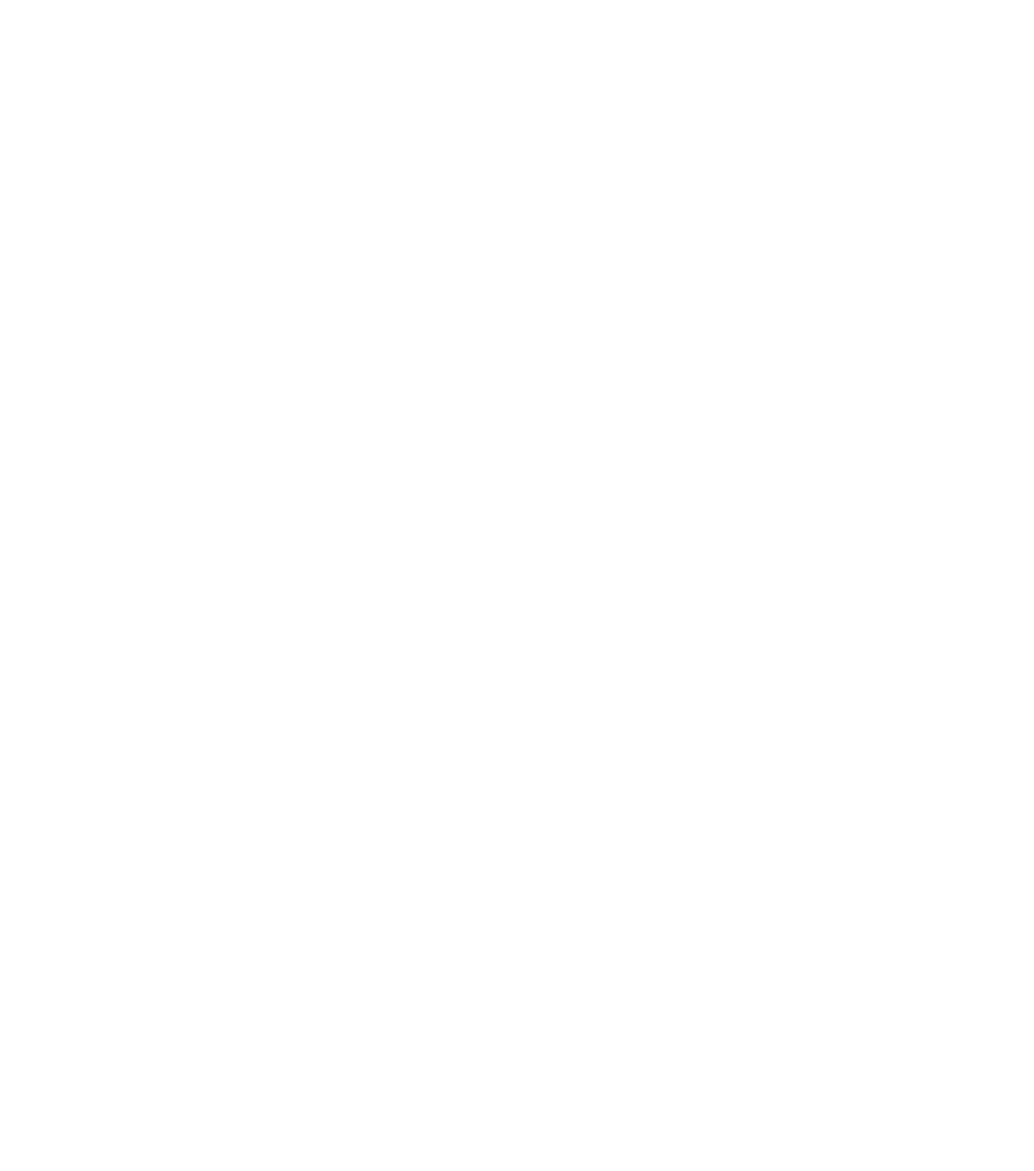
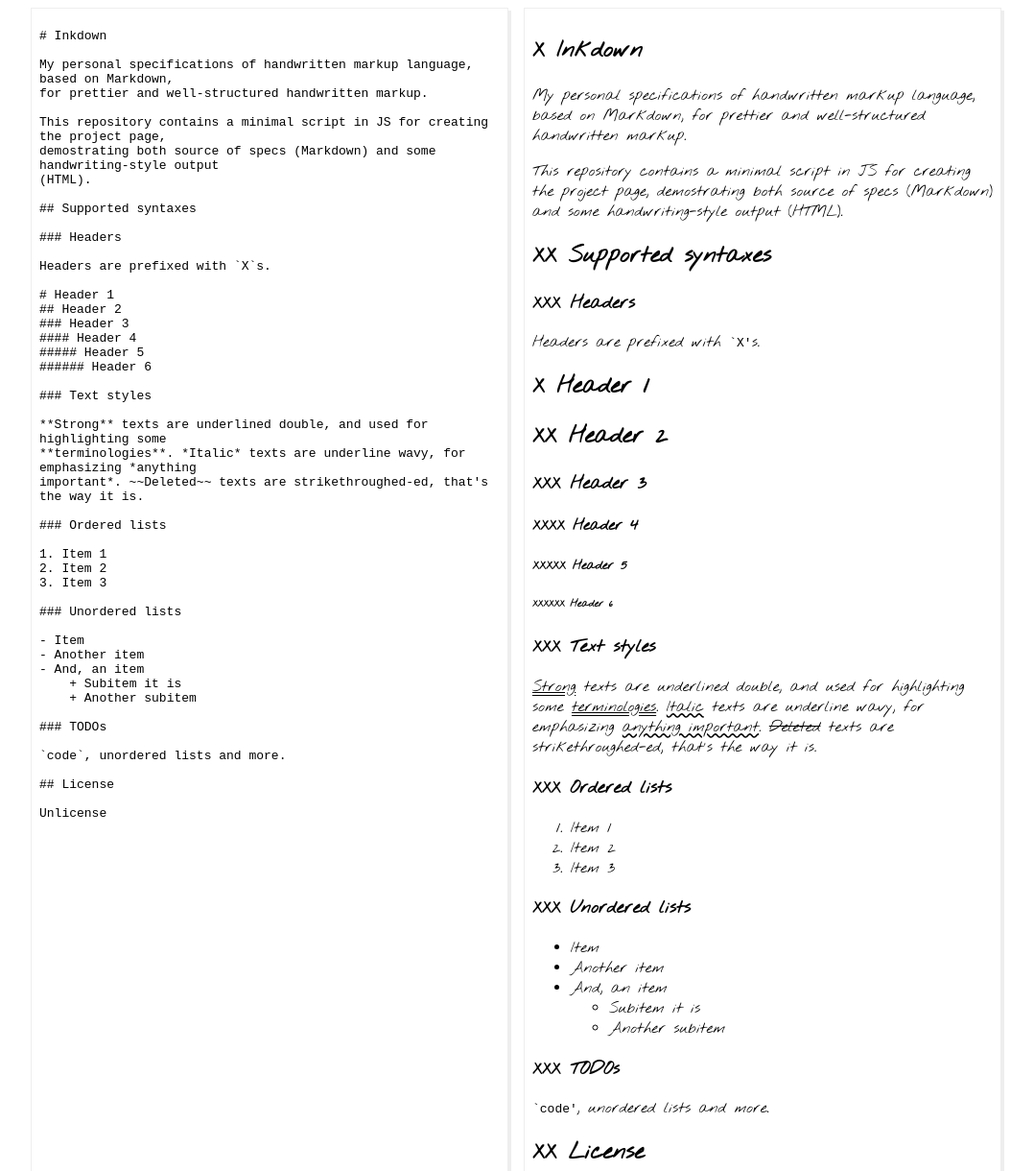
Before and after one commit to anqurvanillapy/inkdown, a website: page index.html in a window 1280 px wide. Shown: the top 1220 px of the page at 96% size, without its empty margins (102-1180 px from the left). Before the commit the page ends 800 px from the top, so only its background shows below. Drawn offline with Linux system fonts and the light colour scheme.

Commit message:
use README.md as specs itself

```diff
--- a/index.html
+++ b/index.html
@@ -1 +1,109 @@
-<!DOCTYPE html><html><head> <meta charset="utf-8"> <meta http-equiv="X-UA-Compatible" content="IE=edge,chrome=1"> <meta name="viewport" content="initial-scale=1"> <meta name="description" content="Markdown for handwriting"> <meta name="author" content="AnqurVanillapy"> <title>Inkdown</title> <style></style></head><body></body></html>
+<!DOCTYPE html>
+<html>
+<head>
+  <meta charset="utf-8">
+  <meta http-equiv="X-UA-Compatible" content="IE=edge,chrome=1">
+  <meta name="viewport" content="initial-scale=1">
+  <meta name="description" content="Markdown for handwriting">
+  <meta name="author" content="AnqurVanillapy">
+  <link rel="stylesheet" href="style.css">
+  <link rel="stylesheet" href="//fonts.googleapis.com/css?family=Nothing+You+Could+Do">
+  <title>Inkdown</title>
+</head>
+<body>
+  <section>
+    <pre class="text"># Inkdown
+
+My personal specifications of handwritten markup language, based on Markdown,
+for prettier and well-structured handwritten markup.
+
+This repository contains a minimal script in JS for creating the project page,
+demostrating both source of specs (Markdown) and some handwriting-style output
+(HTML).
+
+## Supported syntaxes
+
+### Headers
+
+Headers are prefixed with `X`s.
+
+# Header 1
+## Header 2
+### Header 3
+#### Header 4
+##### Header 5
+###### Header 6
+
+### Text styles
+
+**Strong** texts are underlined double, and used for highlighting some
+**terminologies**. *Italic* texts are underline wavy, for emphasizing *anything
+important*. ~~Deleted~~ texts are strikethroughed-ed, that's the way it is.
+
+### Ordered lists
+
+1. Item 1
+2. Item 2
+3. Item 3
+
+### Unordered lists
+
+- Item
+- Another item
+- And, an item
+    + Subitem it is
+    + Another subitem
+
+### TODOs
+
+`code`, unordered lists and more.
+
+## License
+
+Unlicense
+</pre>
+  </section>
+  <section>
+    <h1 id="inkdown">Inkdown</h1>
+<p>My personal specifications of handwritten markup language, based on Markdown,
+for prettier and well-structured handwritten markup.</p>
+<p>This repository contains a minimal script in JS for creating the project page,
+demostrating both source of specs (Markdown) and some handwriting-style output
+(HTML).</p>
+<h2 id="supported-syntaxes">Supported syntaxes</h2>
+<h3 id="headers">Headers</h3>
+<p>Headers are prefixed with <code>X</code>s.</p>
+<h1 id="header-1">Header 1</h1>
+<h2 id="header-2">Header 2</h2>
+<h3 id="header-3">Header 3</h3>
+<h4 id="header-4">Header 4</h4>
+<h5 id="header-5">Header 5</h5>
+<h6 id="header-6">Header 6</h6>
+<h3 id="text-styles">Text styles</h3>
+<p><strong>Strong</strong> texts are underlined double, and used for highlighting some
+<strong>terminologies</strong>. <em>Italic</em> texts are underline wavy, for emphasizing <em>anything
+important</em>. <del>Deleted</del> texts are strikethroughed-ed, that&#39;s the way it is.</p>
+<h3 id="ordered-lists">Ordered lists</h3>
+<ol>
+<li>Item 1</li>
+<li>Item 2</li>
+<li>Item 3</li>
+</ol>
+<h3 id="unordered-lists">Unordered lists</h3>
+<ul>
+<li>Item</li>
+<li>Another item</li>
+<li>And, an item<ul>
+<li>Subitem it is</li>
+<li>Another subitem</li>
+</ul>
+</li>
+</ul>
+<h3 id="todos">TODOs</h3>
+<p><code>code</code>, unordered lists and more.</p>
+<h2 id="license">License</h2>
+<p>Unlicense</p>
+
+  </section>
+  </body>
+</html>
--- a/package.json
+++ b/package.json
@@ -4,7 +4,7 @@
   "description": "Markdown for handwriting",
   "main": "index.js",
   "scripts": {
-    "publish": "babel index.js --presets=latest | node",
+    "build": "babel index.js --presets=latest | node",
     "test": "echo \"Error: no test specified\" && exit 1"
   },
   "repository": {
@@ -22,7 +22,6 @@
   },
   "homepage": "https://github.com/anqurvanillapy/inkdown#readme",
   "dependencies": {
-    "dot": "^1.1.1",
     "marked": "^0.3.6"
   },
   "devDependencies": {
--- /dev/null
+++ b/style.css
@@ -0,0 +1,45 @@
+body {
+  width: 100%;
+  margin: 0;
+  padding: 0;
+  box-sizing: border-box;
+  display: flex;
+  justify-content: center;
+  align-items: stretch;
+  flex-wrap: wrap;
+  font-family: 'Nothing You Could Do', cursive;
+}
+
+section {
+  width: 30em;
+  margin: 8px;
+  padding: 8px;
+  border: solid 1px #eee;
+  box-shadow: 3px 3px #eee;
+}
+
+pre.text { white-space: pre-wrap; }
+
+/* Specs. */
+
+h1::before { content: "X "; }
+h2::before { content: "XX "; }
+h3::before { content: "XXX "; }
+h4::before { content: "XXXX "; }
+h5::before { content: "XXXXX "; }
+h6::before { content: "XXXXXX "; }
+
+strong {
+  font-weight: 400;
+  text-decoration: underline;
+  text-decoration-style: double;
+}
+
+em {
+  font-style: normal;
+  text-decoration: underline;
+  text-decoration-style: wavy;
+}
+
+code::before { content: "`"; }
+code::after { content: "'"; }
```
Also changed, not shown: demo.md (deleted, +0 -1 lines), index.js (+24 -8 lines), template.html (deleted, +0 -15 lines), README.md, 1 other file.
